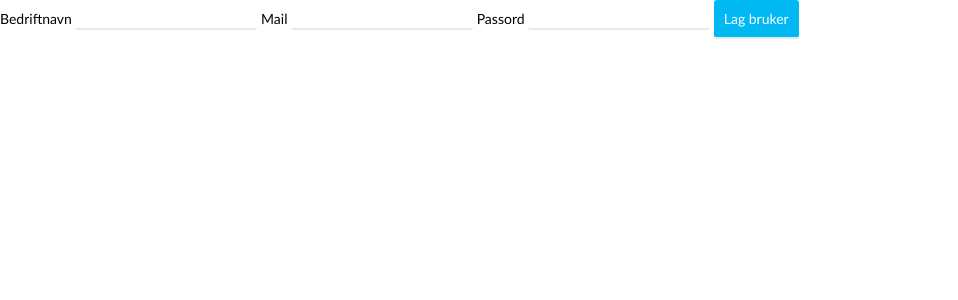
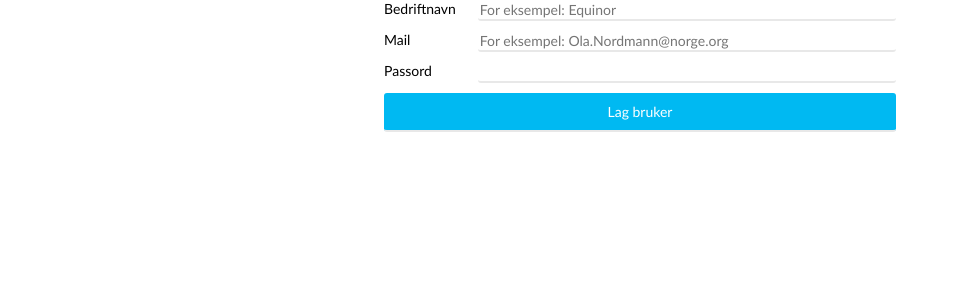
Before and after one commit to raSKTypeShit/callforduty, a PHP site: page /callforduty/signup.php in a window 1280 px wide. Shown: the part 80-380 px from the top of the page, without its empty margins (0-958 px from the left). Run offline with PHP 8.4, Linux system fonts and the light colour scheme.

Commit message:
la til placeholder og fikset login/ signin form

```diff
--- a/callforduty/login.php
+++ b/callforduty/login.php
@@ -8,7 +8,7 @@
     </head>
     <body>
     <?php include "include/navbar.php"; ?>
-    <form action="logincheck.php" method="post">
+    <form id="login" action="logincheck.php" method="post">
         <label for="user">Brukernavn</label>
         <input id="user"name="user">
         <label for="password"> Passord </label>
--- a/callforduty/signup.php
+++ b/callforduty/signup.php
@@ -8,11 +8,11 @@
 </head>
 <body>
     <?php include "include/navbar.php"; ?>
-    <form action="signupcheck.php" method="post">
+    <form  id="signup" action="signupcheck.php" method="post">
         <label for="name">Bedriftnavn</label>
-        <input id="name" name="name">
+        <input id="name" name="name" placeholder="For eksempel: Equinor">
         <label for="mail">Mail</label>
-        <input id="mail" name="mail">
+        <input id="mail" name="mail" placeholder="For eksempel: Ola.Nordmann@norge.org">
         <label for="password">Passord </label>
         <input id="password" name="password">
         <input type="submit" value="Lag bruker">
--- a/callforduty/styles.css
+++ b/callforduty/styles.css
@@ -382,6 +382,10 @@ article > div > table {
     flex-direction: column;
 }
 /* menu*/
+body>.navbar{
+    display:inline-block;
+    border: 2px solid black;
+}
 body>.navbar>section>a{
     font-family:'Times New Roman', Times, serif;
     margin:4px;
@@ -393,10 +397,6 @@ body>.navbar>p{
     background-color: rgb(195, 198, 202);
     padding:4px;
     width:40px;
-}
-body>.navbar{
-    display:inline-block;
-    border: 2px solid black;
 }
 
 body>.navbar>section{
@@ -445,7 +445,7 @@ body>.navbar>section{
 }
 
 
-.form_body > main > section > form {
+.form_body > main > section > form, #signup {
     width: 90%;
     min-width: 350px;
     margin: auto;
@@ -454,6 +454,9 @@ body>.navbar>section{
     grid-template-columns: 1fr 5fr;
     row-gap: 10px;
     column-gap: 10px;
+}
+#signup, #login{
+    width:40%;
 }
 
 .form_body > main > section > form > div {
```
